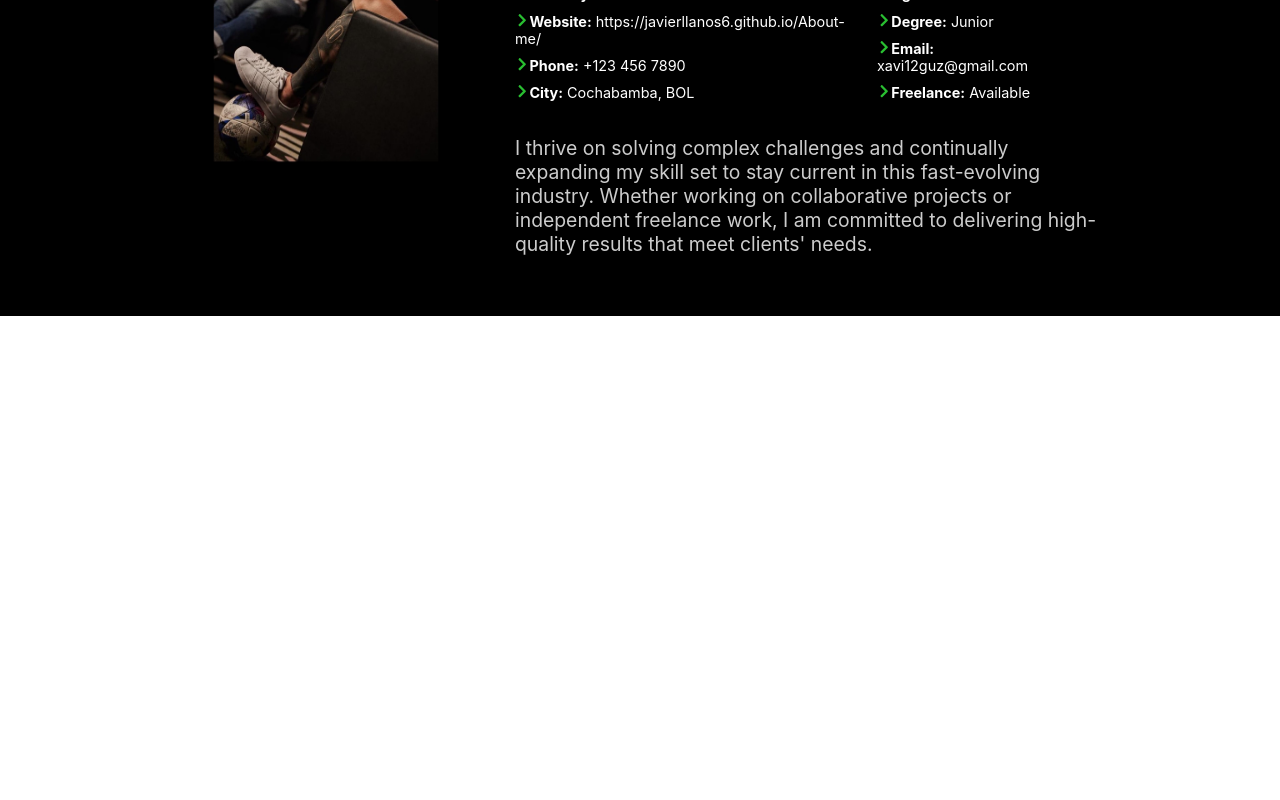
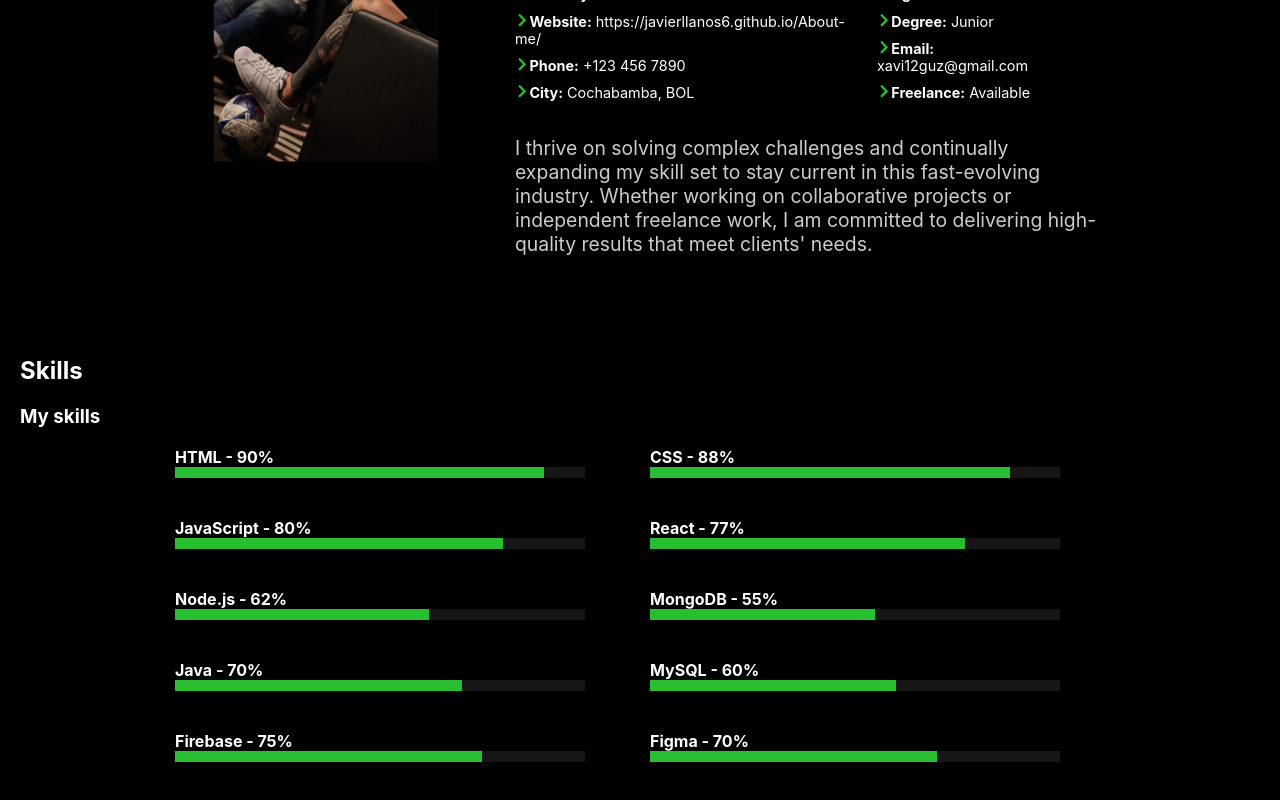
Before and after one commit to JavierLlanos6/About-me, a React (Create React App) app: page / in a window 1280 px wide. Shown: the part 1078-1878 px from the top of the page. Before the commit the page ends 1394 px from the top, so only its background shows below. Built offline with nearby package versions, Linux system fonts and the light colour scheme.

Commit message:
third page, skills

```diff
--- a/src/Home.js
+++ b/src/Home.js
@@ -3,6 +3,7 @@ import { ReactTyped as Typed } from "react-typed";
 import { FaGithub, FaLinkedin, FaInstagram } from "react-icons/fa";
 import "./Home.css";
 import MyInfo from "./MyInfo";
+import Skills from "./Skills";
 
 const Home = () => {
   return (
@@ -52,6 +53,11 @@ const Home = () => {
           <MyInfo />
         </div>
       </div>
+      <div className="background-scroll">
+        <div data-aos="fade-up">
+          <Skills />
+        </div>
+      </div>
     </div>
   );
 };
--- /dev/null
+++ b/src/ProgressBar.js
@@ -0,0 +1,27 @@
+import React from "react";
+
+const ProgressBar = ({ percentage }) => {
+  const validPercentage = Math.min(100, Math.max(0, percentage));
+
+  return (
+    <div
+      style={{
+        width: "90%",
+        height: "11px",
+        backgroundColor: "#161616",
+        borderRadius: "0px",
+      }}
+    >
+      <div
+        style={{
+          width: `${validPercentage}%`,
+          height: "100%",
+          backgroundColor: "#29be31", // Puedes cambiar el color aquí
+          borderRadius: "0px",
+        }}
+      />
+    </div>
+  );
+};
+
+export default ProgressBar;
--- /dev/null
+++ b/src/Skills.css
@@ -0,0 +1,26 @@
+.skill-container{
+    padding: 20px;
+    color: rgb(255, 255, 255);
+}
+
+.skills-grid {
+    display: grid;
+    grid-template-columns: repeat(2, 1fr); /* Dos columnas */
+    gap: 20px; /* Espacio entre elementos */
+    max-width: 75%; /* Ocupa el 75% del ancho de la pantalla */
+    margin: 0 auto; /* Centra el contenedor */
+}
+
+.skill-container ul {
+    list-style-type: none;
+    padding: 0;
+}
+
+.skill-item {
+    margin-bottom: 20px; /* Espaciado entre habilidades */
+    color: #ffffff;
+}
+
+.skill-name {
+    font-weight: bold;
+}
--- /dev/null
+++ b/src/Skills.js
@@ -0,0 +1,45 @@
+// Skills.js
+import React, { useState } from "react";
+import { useInView } from "react-intersection-observer";
+import "./Skills.css";
+import ProgressBar from "./ProgressBar";
+
+const Skills = () => {
+  const { ref, inView } = useInView({
+    triggerOnce: true, // Solo se activa una vez
+    threshold: 0.3, // Se activa cuando el 10% del componente está en vista
+  });
+  const skills = [
+    { language: "HTML", percentage: 90 },
+    { language: "CSS", percentage: 88 },
+    { language: "JavaScript", percentage: 80 },
+    { language: "React", percentage: 77 },
+    { language: "Node.js", percentage: 62 },
+    { language: "MongoDB", percentage: 55 },
+    { language: "Java", percentage: 70 },
+    { language: "MySQL", percentage: 60 },
+    { language: "Firebase", percentage: 75 },
+    { language: "Figma", percentage: 70 },
+  ];
+
+  return (
+    <div className={`Skills-container ${inView ? "fade-in" : ""}`} ref={ref}>
+      <div className="skill-container">
+        <h2>Skills</h2>
+        <h3>My skills</h3>
+        <div className="skills-grid">
+          {skills.map((skill, index) => (
+            <div className="skill-item" key={index}>
+              <div className="skill-name">
+                {skill.language} - {skill.percentage}%
+              </div>
+              <ProgressBar percentage={skill.percentage} />
+            </div>
+          ))}
+        </div>
+      </div>
+    </div>
+  );
+};
+
+export default Skills;
```
